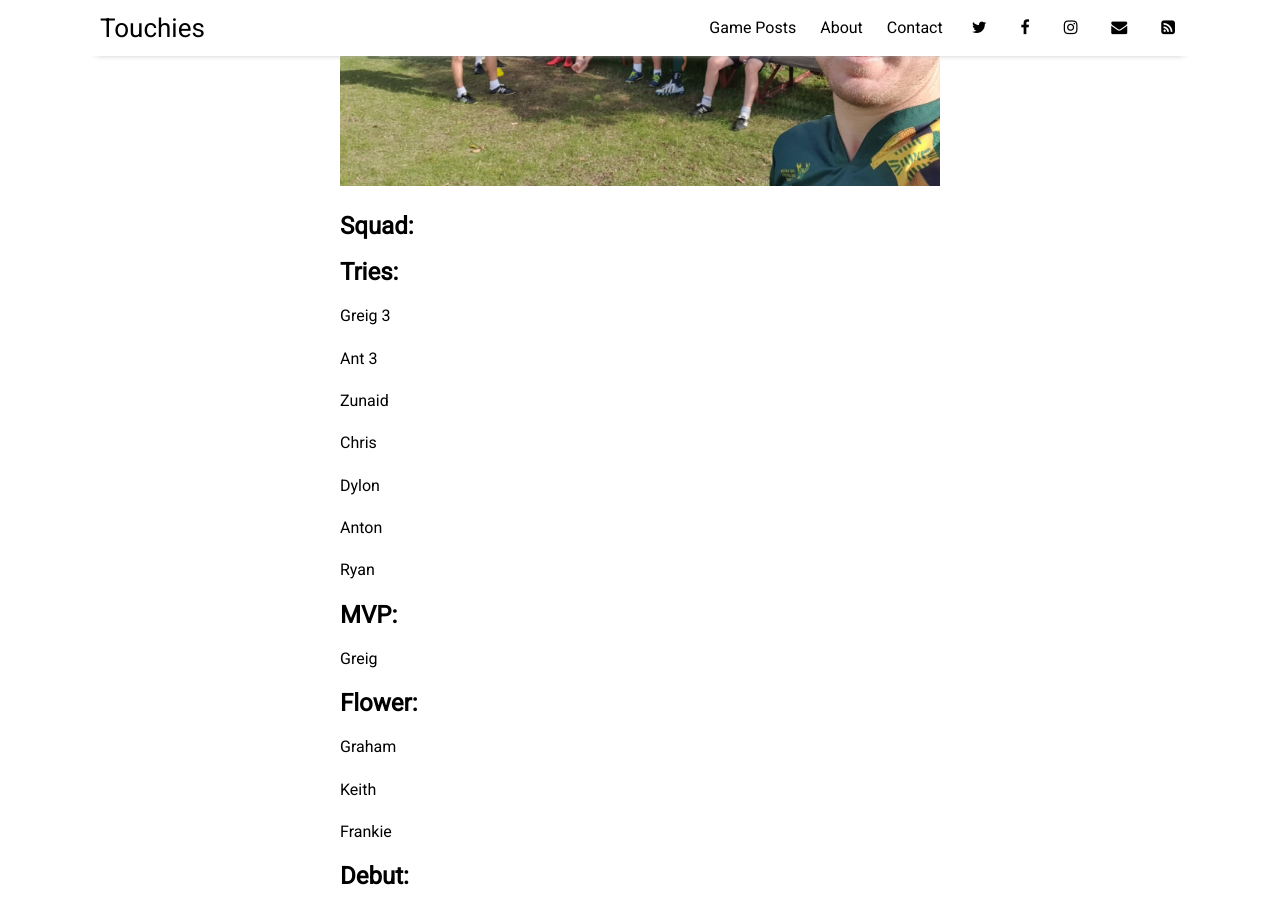
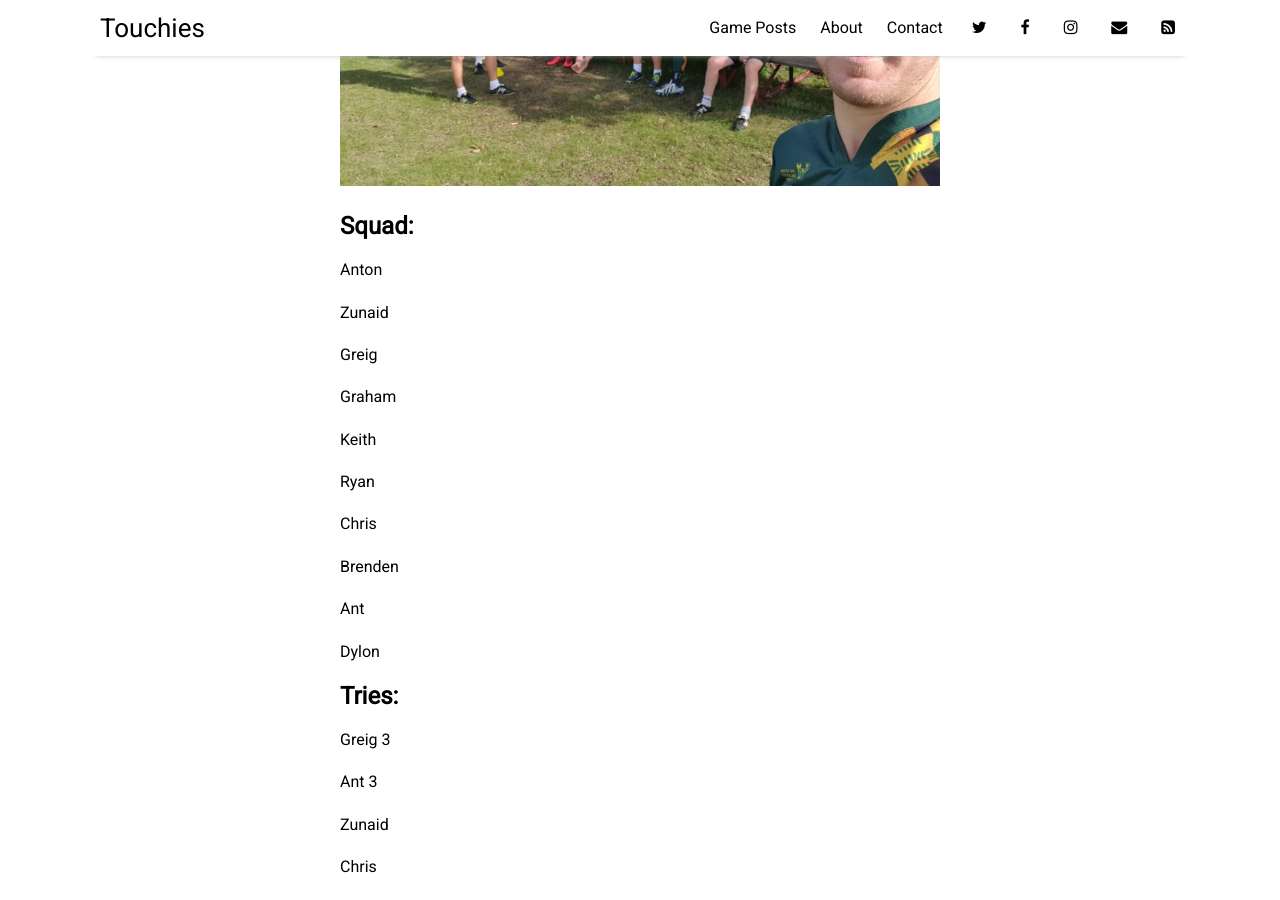
Before and after one commit to sundayrugby/sundayrugby.github.io, a Jekyll site: the page built from _posts/2022-05-29-H.md, in a window 1280 px wide and 900 px high, scrolled down 313 px. Built offline with Jekyll 4.4.1, drawn with Linux system fonts in a browser that asks for light colours; nearby versions of some CDN libraries.

Commit message:
Update 2022-05-29-H.md

```diff
--- a/_posts/2022-05-29-H.md
+++ b/_posts/2022-05-29-H.md
@@ -9,6 +9,25 @@ image: 2022_05_29.jpg
 
 ## Squad:
 
+Anton
+
+Zunaid
+
+Greig
+
+Graham
+
+Keith
+
+Ryan
+
+Chris
+
+Brenden
+
+Ant
+
+Dylon
 
 
 ## Tries:
```
